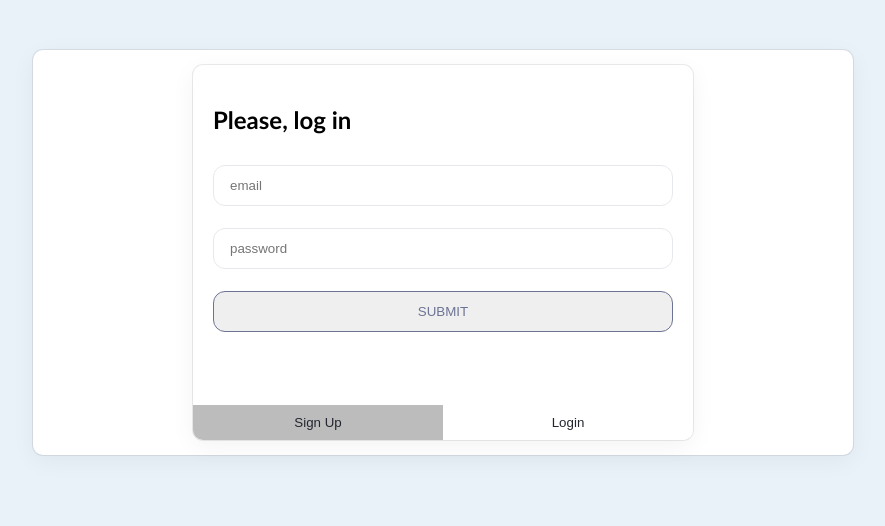
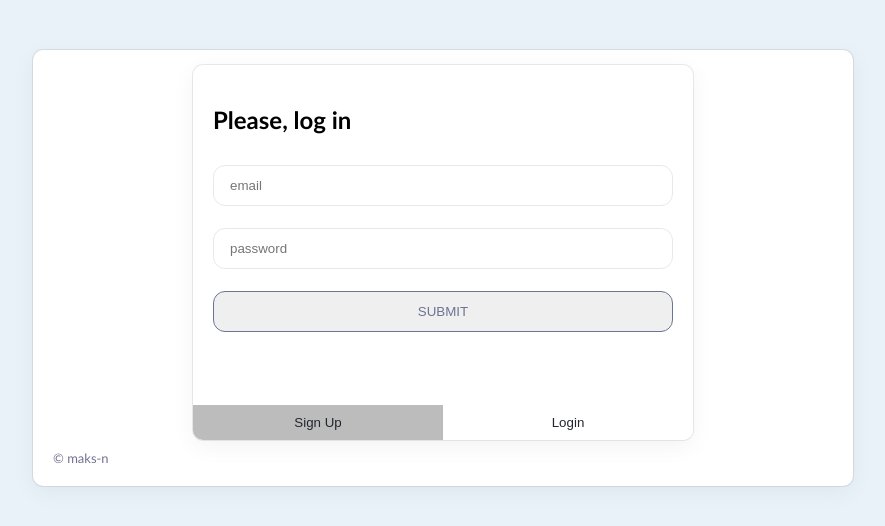
Before and after one commit to maks-n/todo, a React (Create React App) app in the folder client/: page / in a window 1280 px wide. Shown: the top 526 px of the page, without its empty margins (197-1082 px from the left). Built offline with nearby package versions, Linux system fonts and the light colour scheme.

Commit message:
Add welcome user and copyright

```diff
--- a/client/src/App.js
+++ b/client/src/App.js
@@ -37,9 +37,13 @@
       {authToken &&
         <>
         <ListHeader listName={'name of a todo'} getData={getData}/>
+        <p className='user-email'>Welcome, {userEmail}</p>
         {sortedTasks?.map((task) => <ListItem key={task.id} task={task} getData={getData}/>)}
         </>
       }
+      <p className='copyright'>
+        © maks-n
+      </p>
     </div>
   );
 }
--- a/client/src/index.css
+++ b/client/src/index.css
@@ -202,3 +202,16 @@
   padding: 10px;
   color: rgb(35, 38, 47);
 }
+
+.copyright {
+  font-size: 13px;
+  margin: 10px;
+  color: rgb(114, 114, 144);
+}
+
+.user-email {
+  float: right;
+  font-size: 13px;
+  margin: 10px;
+  color: rgb(114, 114, 144);
+}
```
